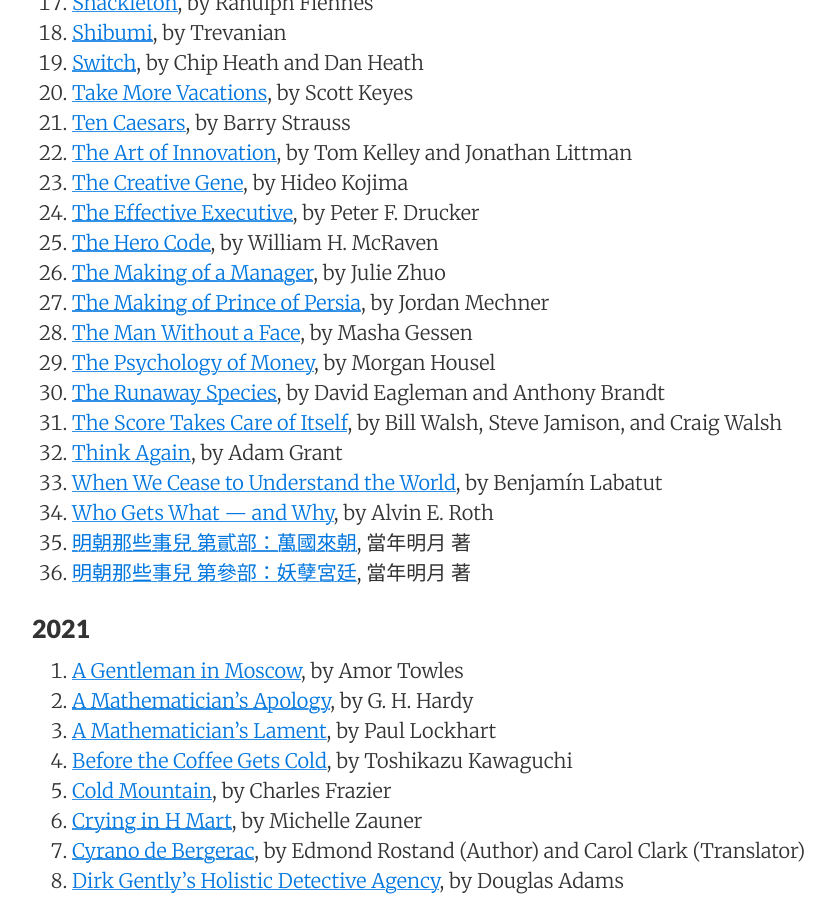
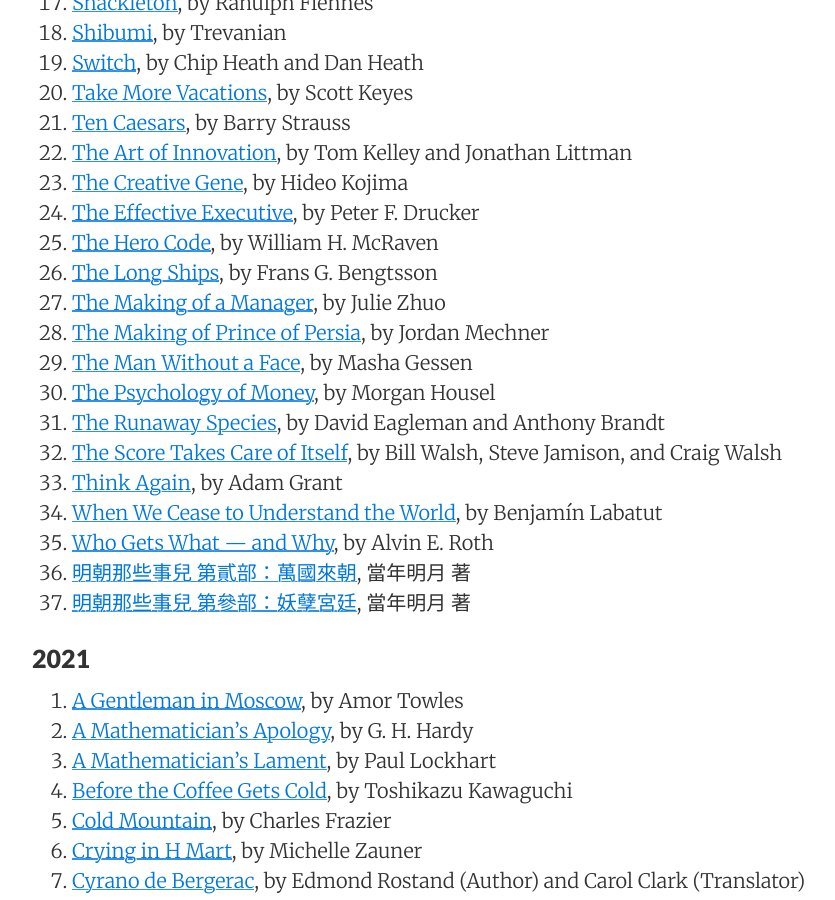
Before and after one commit to sewardlee337/sewardlee337.github.io, a Jekyll site: the page built from readinglist.md, in a window 1280 px wide and 900 px high, scrolled down 1100 px. Shown: the whole window, without its empty margins (188-1023 px from the left). Built offline with Jekyll 4.4.1, drawn with Linux system fonts in a browser that asks for light colours; nearby versions of some CDN libraries.

Commit message:
update reading list

```diff
--- a/readinglist.md
+++ b/readinglist.md
@@ -45,6 +45,7 @@ _"My alma mater was books, a good library... I could spend the rest of my life r
 1. [The Creative Gene](https://amzn.to/3w7CaY6), by Hideo Kojima
 1. [The Effective Executive](https://amzn.to/3qaVIId), by Peter F. Drucker
 1. [The Hero Code](https://amzn.to/3vMJU3v), by William H. McRaven
+1. [The Long Ships](https://amzn.to/3EYjdf4), by Frans G. Bengtsson
 1. [The Making of a Manager](https://amzn.to/3ELzF3N), by Julie Zhuo
 1. [The Making of Prince of Persia](https://amzn.to/3zhC5UU), by Jordan Mechner
 1. [The Man Without a Face](https://amzn.to/35nGJnY), by Masha Gessen
```
